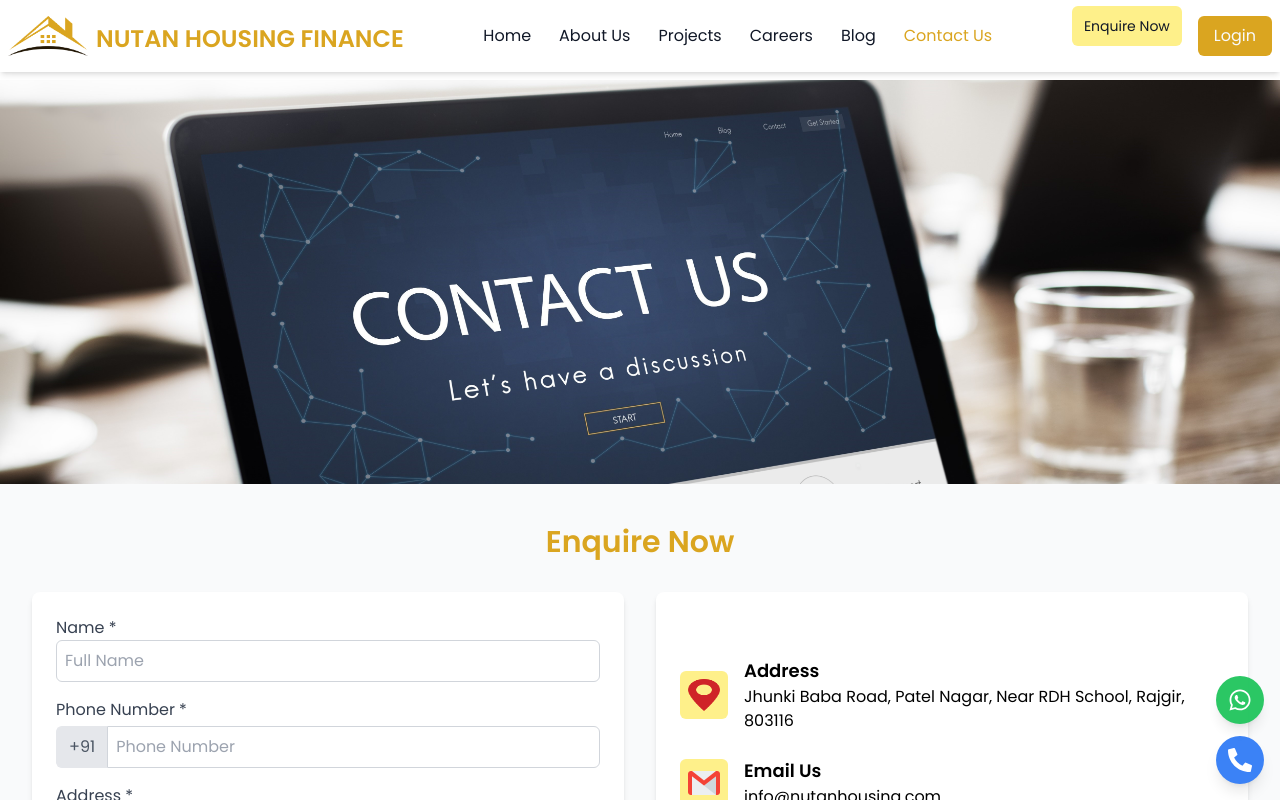
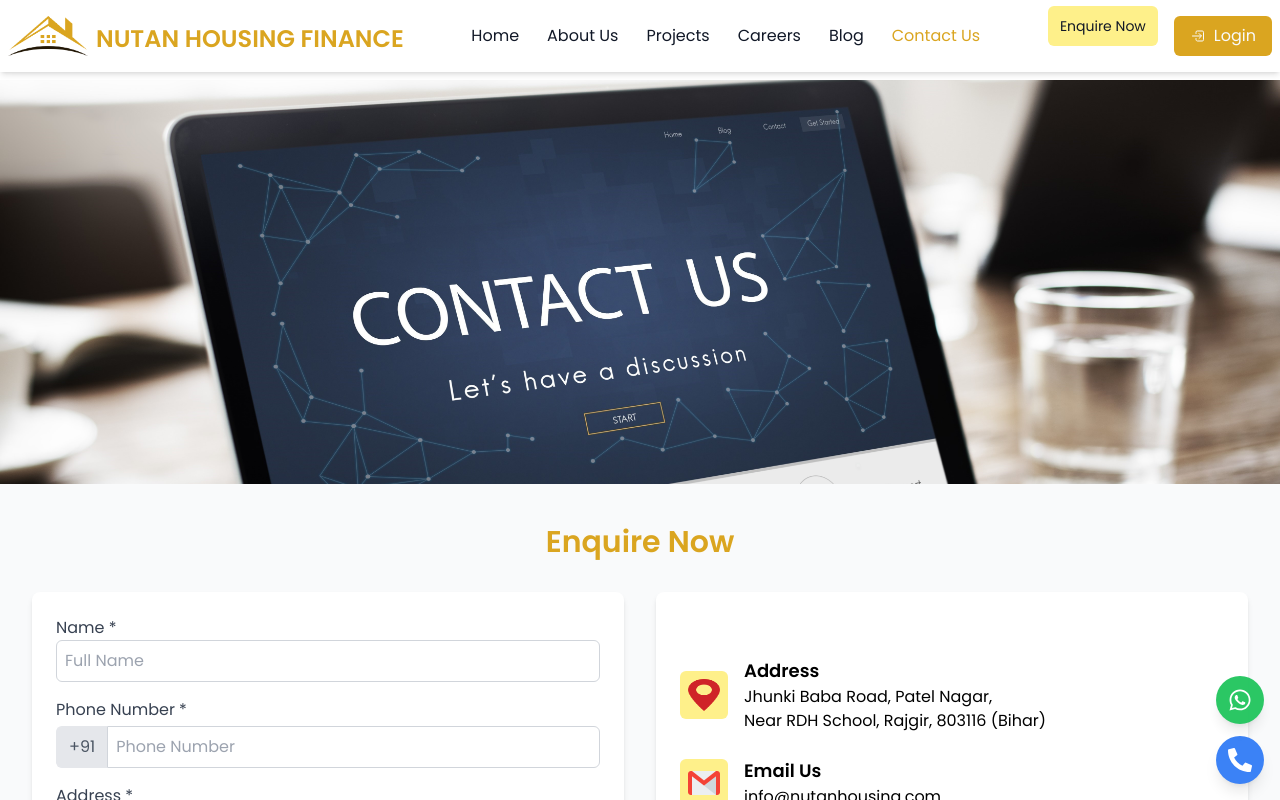
Before and after one commit to meaviishek/Nutan-Housing, a React (Vite) app in the folder Frontend/: page /contact in a window 1280 px wide. Shown: the top 800 px of the page. Built offline with nearby package versions, Linux system fonts and the light colour scheme.

Commit message:
First commit

```diff
--- a/Frontend/package.json
+++ b/Frontend/package.json
@@ -3,7 +3,6 @@
   "private": true,
   "version": "0.0.0",
   "type": "module",
-
   "scripts": {
     "dev": "vite",
     "build": "vite build",
--- a/Frontend/src/components/Header.jsx
+++ b/Frontend/src/components/Header.jsx
@@ -3,6 +3,8 @@ import { Link,useNavigate, NavLink } from 'react-router-dom';
 import { Logo ,Profile} from '.'; // Replace with your logo import
 import { AiOutlineMenuFold } from "react-icons/ai";
 import { FaCaretDown } from "react-icons/fa"
+import { IoLogInOutline } from "react-icons/io5";
+
 
 const Header = ({ openLogin, openEnq}) => {
 
@@ -108,7 +110,7 @@ const Header = ({ openLogin, openEnq}) => {
                 </div>
               )}
             </div>) : (
-            <button onClick={openLogin} className="px-4 hover:scale-105 transition-all duration-500 py-2 bg-primary hover:bg-yellow-500 text-gray-50 rounded-md flex items-center gap-2">Login</button>
+            <button onClick={openLogin} className="px-4 hover:scale-105 transition-all duration-500 py-2 bg-primary hover:bg-yellow-500 text-gray-50 rounded-md flex items-center gap-2"> <IoLogInOutline/>Login</button>
           )}
         </div>
 
--- a/Frontend/src/components/advisor/AdHeader.jsx
+++ b/Frontend/src/components/advisor/AdHeader.jsx
@@ -45,11 +45,11 @@ function AdHeader() {
 
         {/* Enquire & Login Buttons (Desktop only) */}
         <div className="hidden md:flex space-x-4">
-          <button className="bg-yellow-200 text-gray-900 px-3 py-2 rounded-xl hover:bg-yellow-500 hover:text-white ">
+          <button className="bg-yellow-200 text-gray-900 px-3 py-2 rounded-md hover:bg-yellow-500 hover:text-white ">
           <Link to='/advisor/create-lead'>
             Create Lead</Link>
           </button>
-          <button onClick={handleLogout}  className="px-4 hover:scale-105 transition-all duration-500 py-2 bg-primary hover:bg-yellow-500 text-gray-50 rounded-xl flex items-center gap-2">
+          <button onClick={handleLogout}  className="px-4 hover:scale-105 transition-all duration-500 py-2 bg-red-800 hover:bg-yellow-500 text-gray-50 rounded-md flex items-center gap-2">
           <svg xmlns="http://www.w3.org/2000/svg" className="h-5 w-5" viewBox="0 0 20 20" fill="currentColor">
                 <path fillRule="evenodd" d="M3 3a1 1 0 011 1v12a1 1 0 11-2 0V4a1 1 0 011-1zm7.707 3.293a1 1 0 010 1.414L9.414 9H17a1 1 0 110 2H9.414l1.293 1.293a1 1 0 01-1.414 1.414l-3-3a1 1 0 010-1.414l3-3a1 1 0 011.414 0z" clipRule="evenodd" />
                 </svg>
@@ -90,11 +90,11 @@ function AdHeader() {
         {/* Enquire & Login Buttons in Mobile Menu */}
         <div className="flex flex-col space-y-4 mt-6">
 
-          <button onClick={toggleMenu} className="bg-yellow-500 text-white px-4 py-2 rounded hover:bg-secondary hover:text-yellow-600">
+          <button onClick={toggleMenu} className="bg-yellow-500 text-white px-4 py-2 rounded-md hover:bg-secondary hover:text-yellow-600">
           <Link to='/advisor/create-lead'>
     Create Lead</Link>
           </button>
-          <button onClick={handleLogout}  className="bg-yellow-500 text-white px-4 py-2 rounded hover:bg-secondary hover:text-yellow-600">
+          <button onClick={handleLogout}  className="bg-yellow-500 text-white px-4 py-2 rounded-md hover:bg-secondary hover:text-yellow-600">
 
         Logout
           </button>
--- a/Frontend/src/components/pages/About.jsx
+++ b/Frontend/src/components/pages/About.jsx
@@ -20,7 +20,7 @@ function About() {
     <div className="max-w-7xl mx-auto py-6 md:py-12    ">
 
         <p className="text-md text-gray-900 leading-7 mb-6 mx-4 text-justify font-poppins">
-        <b>Nutan Housing Finance</b> has sustained a steady growth to become the leading real estate developer in the region boasting of outstanding quality, consistency, economy, and creativity. The company has always maintained path breaking status and has pioneered various firsts in India. From trend setting luxury housing to providing homes for the poorest section of Indian Society. When it comes to buying a plot in Rajgir, Nutan Housing is a name that stands tall for its commitment to transparency, trust and customer service. With over 1 decades of experience in the real estate industry, we have carved a niche for ourselves and continue to deliver the highest standards in terms of quality. The real estate industry thrives on competition and as a renowned real estate company in Rajgir, We’re thrilled to take on its many challenges and excel! It is Nutan Housing' Core values of trust, competitive spirit and innovation that have helped us, not just to survive the industry but ace it with several awards that proudly reinforce our belief that uncompromising quality always wins.
+        <b className='text-xl'>Nutan Housing Finance</b> has sustained a steady growth to become the leading real estate developer in the region boasting of outstanding quality, consistency, economy, and creativity. The company has always maintained path breaking status and has pioneered various firsts in India. From trend setting luxury housing to providing homes for the poorest section of Indian Society. When it comes to buying a plot in Rajgir, Nutan Housing is a name that stands tall for its commitment to transparency, trust and customer service. With over 1 decades of experience in the real estate industry, we have carved a niche for ourselves and continue to deliver the highest standards in terms of quality. The real estate industry thrives on competition and as a renowned real estate company in Rajgir, We’re thrilled to take on its many challenges and excel! It is Nutan Housing' Core values of trust, competitive spirit and innovation that have helped us, not just to survive the industry but ace it with several awards that proudly reinforce our belief that uncompromising quality always wins.
 <br/><br/>
 If you want to buy a plot in Bihar at prime locations of Rajgir, Nutan Housing, the first choice real estate company in Bihar, has just the projects for you. The best real estate company in Bihar — and design your dream home and experience a lifestyle you always wished you had.
         </p>
--- a/Frontend/src/components/pages/Contact.jsx
+++ b/Frontend/src/components/pages/Contact.jsx
@@ -123,7 +123,7 @@ function Contact() {
               </div>
               <div>
                 <h4 className="font-semibold md:text-lg text-md">Address</h4>
-                <p>Jhunki Baba Road, Patel Nagar, Near RDH School, Rajgir, 803116</p>
+                <p>Jhunki Baba Road, Patel Nagar,<br/> Near RDH School, Rajgir, 803116 (Bihar)</p>
               </div>
             </div>
 
--- a/Frontend/src/components/pages/Projects.jsx
+++ b/Frontend/src/components/pages/Projects.jsx
@@ -46,7 +46,7 @@ function Projects() {
             <div className='bg-yellow-100'>
             <div className="max-w-7xl  mx-auto py-6 md:py-12    ">
 
-                <p className='text-md text-gray-900 leading-7 mb-6 mx-4 text-justify font-poppins'>At <b>Nutan Housing Finance</b>, we take pride in redefining modern living through our innovative Housing projects that prioritize both quality and sustainability. Each of our Projects is meticulously designed to harmonize with the surrounding environment while providing residents with the ultimate in comfort and functionality. We understand that a home is more than just a place to live; it’s a sanctuary where life unfolds. That’s why our projects incorporate spacious layouts, modern amenities, and thoughtful details that cater to the diverse needs of families and individuals alike.
+                <p className='text-md text-gray-900 leading-7 mb-6 mx-4 text-justify font-poppins'>At <b className='text-xl'>Nutan Housing Finance</b>, we take pride in redefining modern living through our innovative Housing projects that prioritize both quality and sustainability. Each of our Projects is meticulously designed to harmonize with the surrounding environment while providing residents with the ultimate in comfort and functionality. We understand that a home is more than just a place to live; it’s a sanctuary where life unfolds. That’s why our projects incorporate spacious layouts, modern amenities, and thoughtful details that cater to the diverse needs of families and individuals alike.
 <br/>
 Our commitment to sustainability is evident in our choice of eco-friendly materials and energy-efficient technologies, ensuring that our homes not only meet today’s standards but also contribute to a healthier planet for future generations. From urban apartments to serene suburban residences, each project reflects our dedication to creating vibrant communities where residents can thrive. We also emphasize accessibility and connectivity, strategically selecting locations that offer easy access to essential services - Parks, and Recreational facilities. Explore our portfolio to see how Nutan Housing is shaping the future of living—where innovation meets community, and every project is a step towards a more sustainable tomorrow...</p>
 </div>
```
